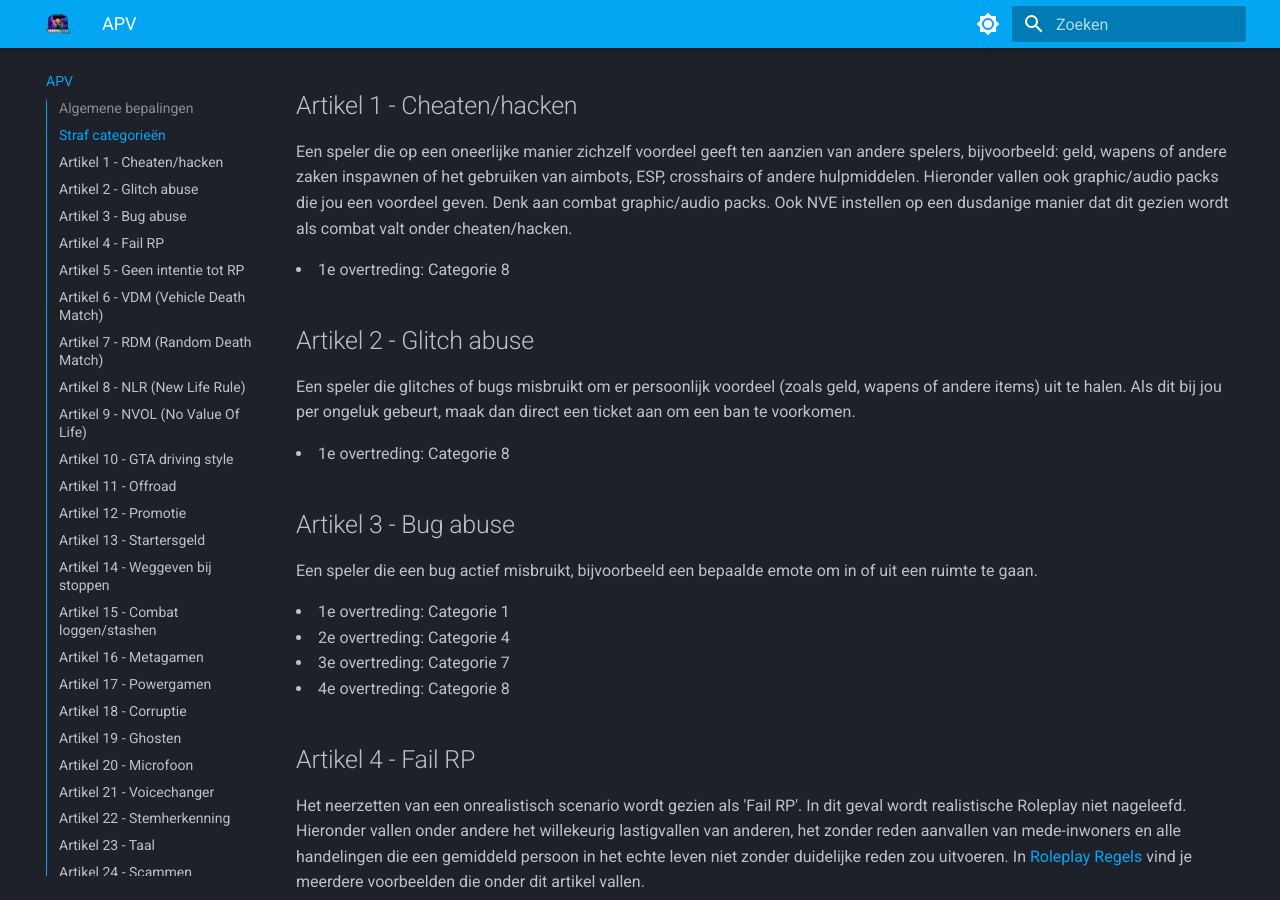
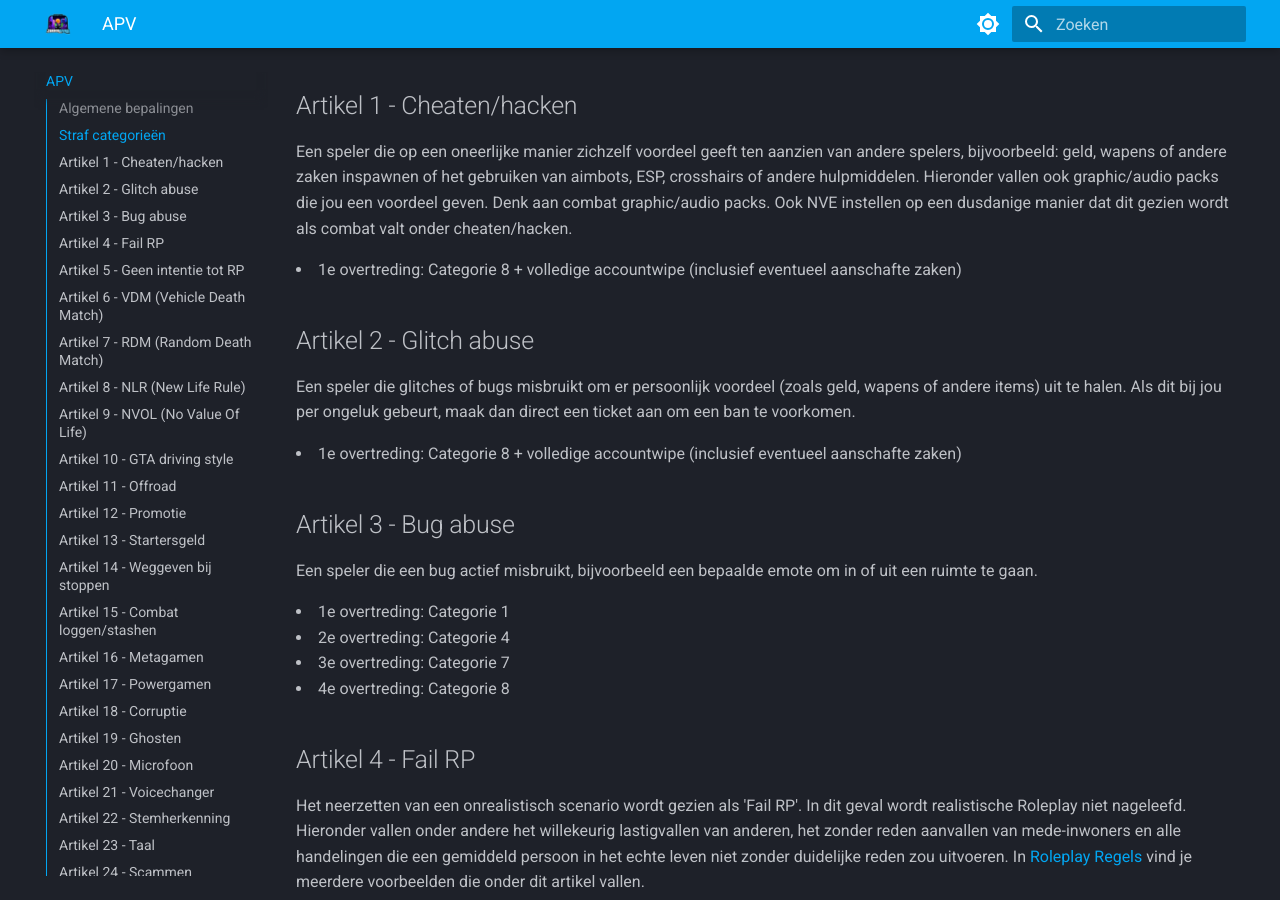
Before and after one commit to ZuiderStad-RP/regels, an MkDocs documentation site: the page built from docs/apv.md, in a window 1280 px wide and 900 px high, scrolled down 952 px. Built offline with MkDocs 1.6.1 and Material for MkDocs 9.7.7, drawn with Linux system fonts in a browser that asks for light colours.

Commit message:
Update apv.md

```diff
--- a/docs/apv.md
+++ b/docs/apv.md
@@ -23,11 +23,11 @@
 
 ## Artikel 1 - Cheaten/hacken
 Een speler die op een oneerlijke manier zichzelf voordeel geeft ten aanzien van andere spelers, bijvoorbeeld: geld, wapens of andere zaken inspawnen of het gebruiken van aimbots, ESP, crosshairs of andere hulpmiddelen. Hieronder vallen ook graphic/audio packs die jou een voordeel geven. Denk aan combat graphic/audio packs. Ook NVE instellen op een dusdanige manier dat dit gezien wordt als combat valt onder cheaten/hacken.
-<li>1e overtreding: Categorie 8</li>
+<li>1e overtreding: Categorie 8 + volledige accountwipe (inclusief eventueel aanschafte zaken)</li>
 
 ## Artikel 2 - Glitch abuse
 Een speler die glitches of bugs misbruikt om er persoonlijk voordeel (zoals geld, wapens of andere items) uit te halen. Als dit bij jou per ongeluk gebeurt, maak dan direct een ticket aan om een ban te voorkomen.
-<li>1e overtreding: Categorie 8</li>
+<li>1e overtreding: Categorie 8 + volledige accountwipe (inclusief eventueel aanschafte zaken)</li>
 
 ## Artikel 3 - Bug abuse
 Een speler die een bug actief misbruikt, bijvoorbeeld een bepaalde emote om in of uit een ruimte te gaan.
```
